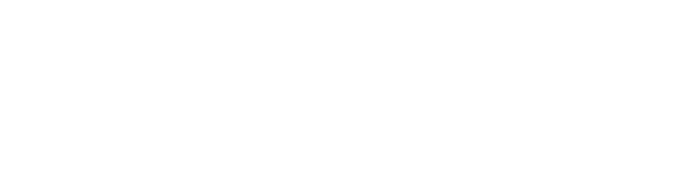
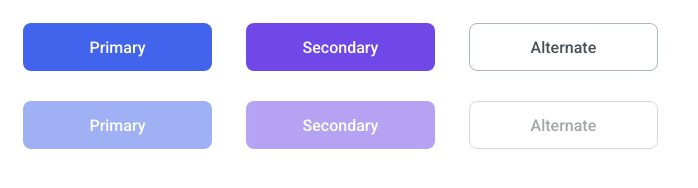
Before and after one commit to js-tasks-ru/htmlcss-20231222_igor-anackii, a website: page 03-lection1/01-button/index.html in a window 1280 px wide. Shown: the whole page, without its empty margins (0-698 px from the left). Drawn offline with Linux system fonts and the light colour scheme.

Commit message:
hw3: Выполнено задание с кнопками

```diff
--- a/03-lection1/01-button/button.css
+++ b/03-lection1/01-button/button.css
@@ -1 +1,58 @@
 /* Стилизация кнопки */
+.btn {
+    width: 189px;
+    height: 48px;
+    margin: 15px;
+    border-radius: 8px;
+    font-weight: 500;
+    font-size: 16px;
+    line-height: 19px;
+    border: none;
+}
+
+/* Primary */
+.btn__primary {
+    color: white;
+    background: var(--blue-1);
+}
+
+.btn__primary:hover {
+    background: var(--blue-2);
+}
+
+.btn__primary:disabled {
+    opacity: 0.5;
+    pointer-events: none;
+}
+
+/* Secondary */
+.btn__secondary {
+    color: white;
+    background: var(--purple-1);
+}
+
+.btn__secondary:hover {
+    background: var(--purple-2);
+}
+
+.btn__secondary:disabled {
+    pointer-events: none;
+    opacity: 0.5;
+}
+
+/* Alternate */
+.btn__alternate {
+    background: white;
+    color: var(--grey-4);
+    border: solid 1px var(--grey-3);
+}
+
+.btn__alternate:hover {
+    color: var(--grey-4);
+    border-color: var(--black);
+}
+
+.btn__alternate:disabled {
+    opacity: 0.5;
+    pointer-events: none;
+}
--- a/03-lection1/01-button/index.html
+++ b/03-lection1/01-button/index.html
@@ -2,10 +2,22 @@
 <!-- Страница с кнопкой -->
 <html lang="ru">
     <head>
+        <title>1. Button</title>
         <link rel="stylesheet" href="../../assets/css/main.css">
         <link rel="stylesheet" href="./button.css">
     </head>
     <body>
-
+        <main>
+            <section>
+                <button class="btn btn__primary">Primary</button>
+                <button class="btn btn__secondary">Secondary</button>
+                <button class="btn btn__alternate">Alternate</button>
+            </section>
+            <section>
+                <button class="btn btn__primary" disabled>Primary</button>
+                <button class="btn btn__secondary" disabled>Secondary</button>
+                <button class="btn btn__alternate" disabled>Alternate</button>
+            </section>
+        </main>
     </body>
 </html>
```
